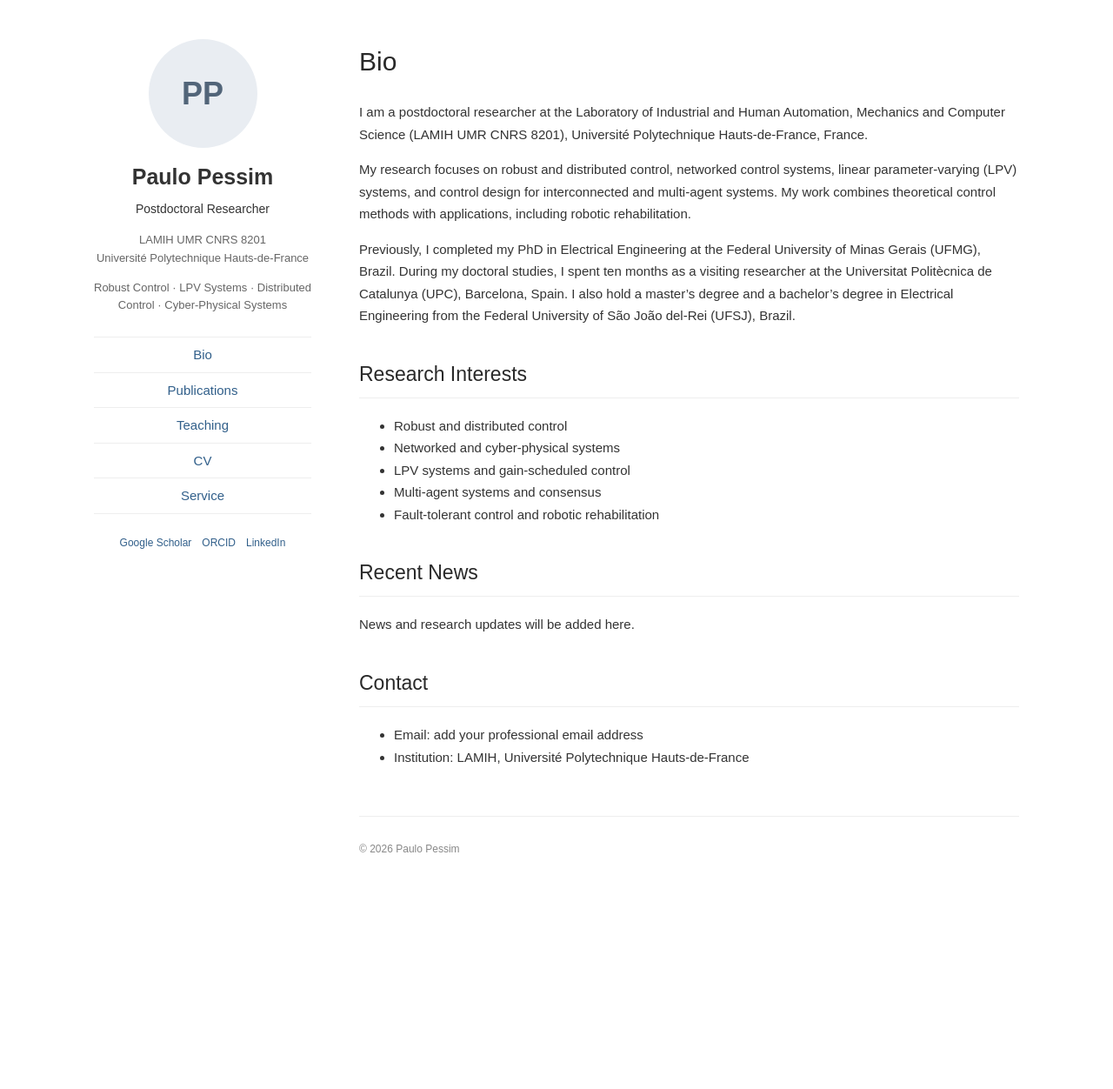
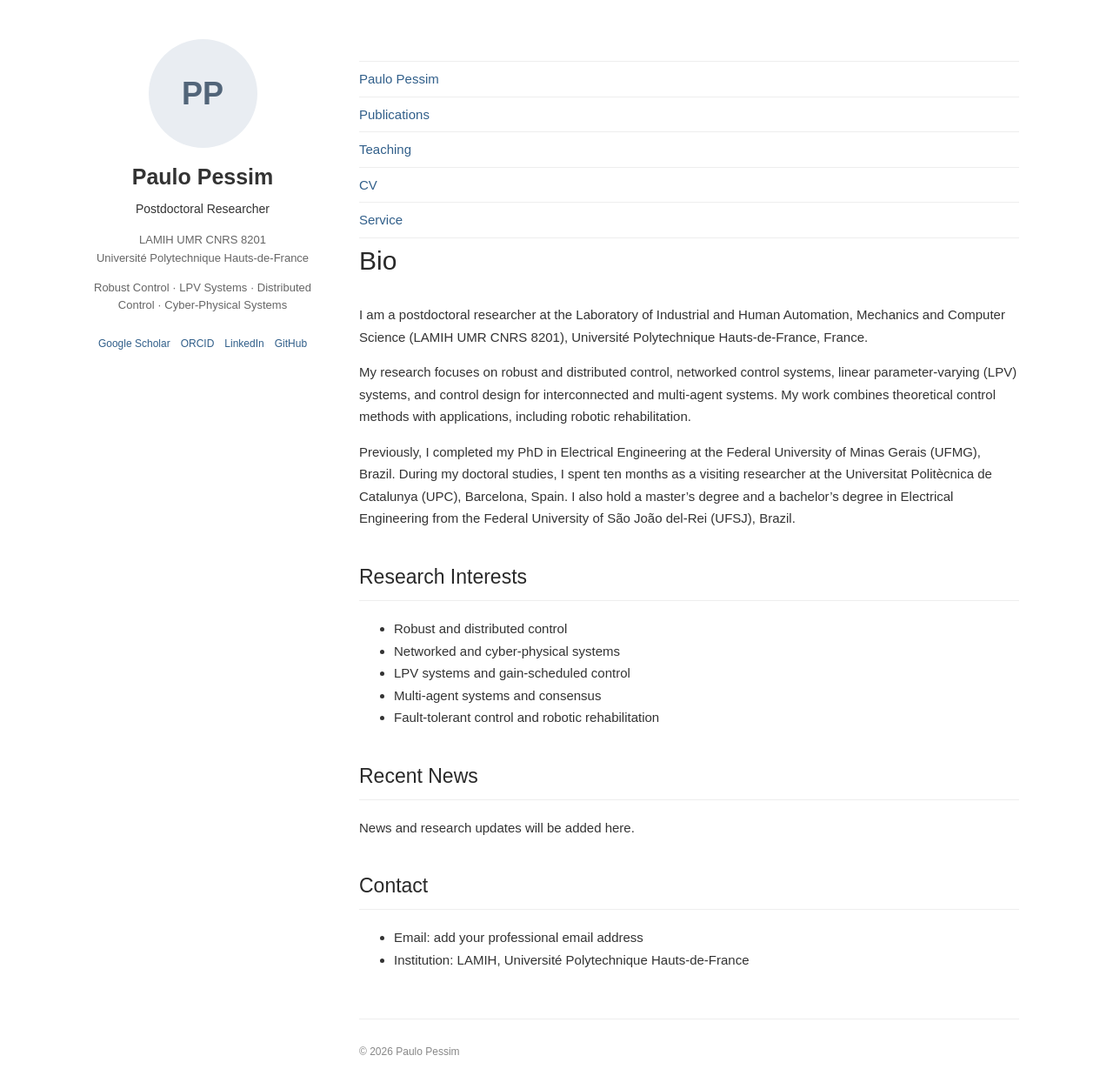
Before and after one commit to ppessim/ppessim.github.io, a Jekyll site: the page built from index.md, in a window 1280 px wide and 1277 px high. Shown: the top 1252 px of the window at 87% size. Built offline with Jekyll 4.4.1, drawn with Linux system fonts in a browser that asks for light colours.

Commit message:
Update default.html

```diff
--- a/_layouts/default.html
+++ b/_layouts/default.html
@@ -1,4 +1,3 @@
-
 <!DOCTYPE html>
 <html lang="en">
 <head>
@@ -10,6 +9,7 @@
 </head>
 <body>
   <div class="site-container">
+
     <aside class="sidebar">
       <a class="profile-link" href="{{ '/' | relative_url }}">
         <div class="profile-placeholder">PP</div>
@@ -17,6 +17,7 @@
       </a>
 
       <p class="position">Postdoctoral Researcher</p>
+
       <p class="affiliation">
         LAMIH UMR CNRS 8201<br>
         Université Polytechnique Hauts-de-France
@@ -27,26 +28,32 @@
         Distributed Control · Cyber-Physical Systems
       </p>
 
-    <nav class="navigation">
-  <a href="{{ '/' | relative_url }}">Bio</a>
-  <a href="{{ '/publications/' | relative_url }}">Publications</a>
-  <a href="{{ '/teaching/' | relative_url }}">Teaching</a>
-  <a href="{{ '/cv/' | relative_url }}">CV</a>
-  <a href="{{ '/service/' | relative_url }}">Service</a>
-</nav>
-
       <div class="social-links">
         <a href="https://scholar.google.com/">Google Scholar</a>
         <a href="https://orcid.org/">ORCID</a>
         <a href="https://www.linkedin.com/">LinkedIn</a>
+        <a href="https://github.com/ppessim">GitHub</a>
       </div>
     </aside>
 
     <main class="content">
-      {{ content }}
+
+      <nav class="navigation">
+        <a href="{{ '/' | relative_url }}">Paulo Pessim</a>
+        <a href="{{ '/publications/' | relative_url }}">Publications</a>
+        <a href="{{ '/teaching/' | relative_url }}">Teaching</a>
+        <a href="{{ '/cv/' | relative_url }}">CV</a>
+        <a href="{{ '/service/' | relative_url }}">Service</a>
+      </nav>
+
+      <article class="page-content">
+        {{ content }}
+      </article>
+
       <footer>
         <p>© {{ site.time | date: "%Y" }} Paulo Pessim</p>
       </footer>
+
     </main>
   </div>
 </body>
```
